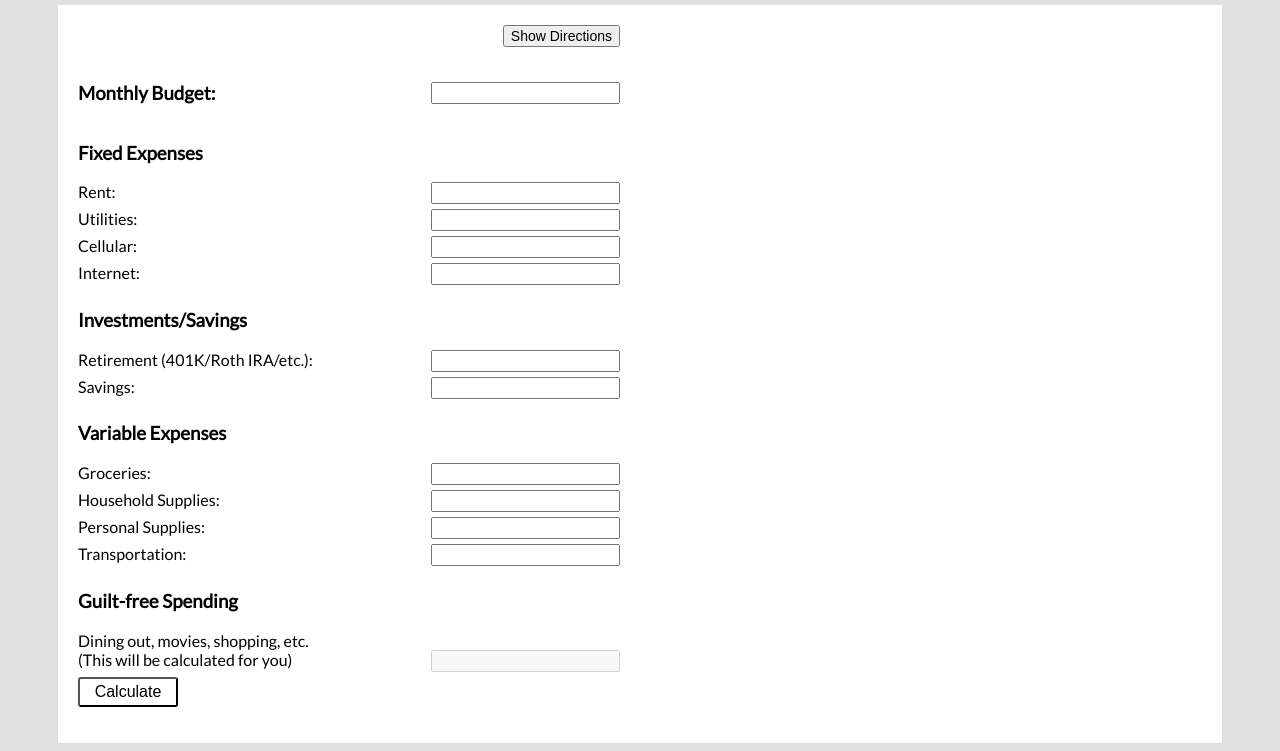
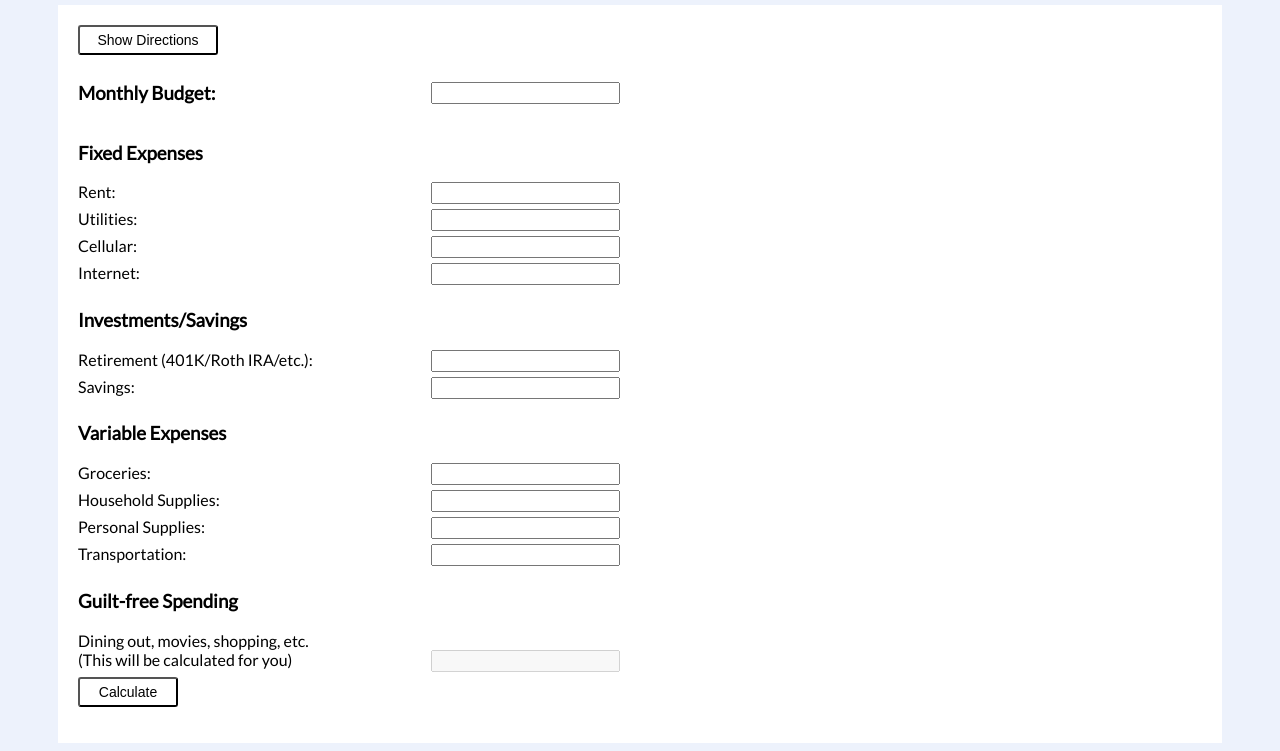
Before and after one commit to jlincodes/budget-breakdown-calculator, a website built with webpack: page dist/index.html in a window 1280 px wide. Shown: the part 78-829 px from the top of the page. Built offline with nearby package versions, Linux system fonts and the light colour scheme.

Commit message:
Adds styling for button

```diff
--- a/application.css
+++ b/application.css
@@ -1,6 +1,6 @@
 body {
   font-family: 'Lato', sans-serif;
-  background-color: #e0e0e0;
+  background-color: #edf2fc;
 }
 
 h1 {
@@ -45,9 +45,20 @@ input {
 
 .button {
   cursor: pointer;
-  font-size: 16px;
+  font-size: 14px;
   border-radius: 3px;
   background-color: transparent;
   width: 100px;
   height: 30px;
 }
+
+#toggle-btn {
+  float: left;
+  cursor: pointer;
+  font-size: 14px;
+  border-radius: 3px;
+  background-color: transparent;
+  width: 140px;
+  height: 30px;
+  text-align: center;
+}
```
